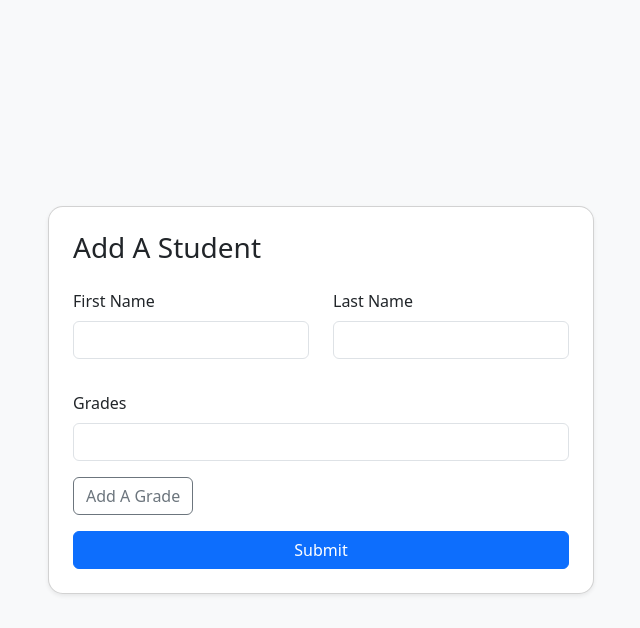
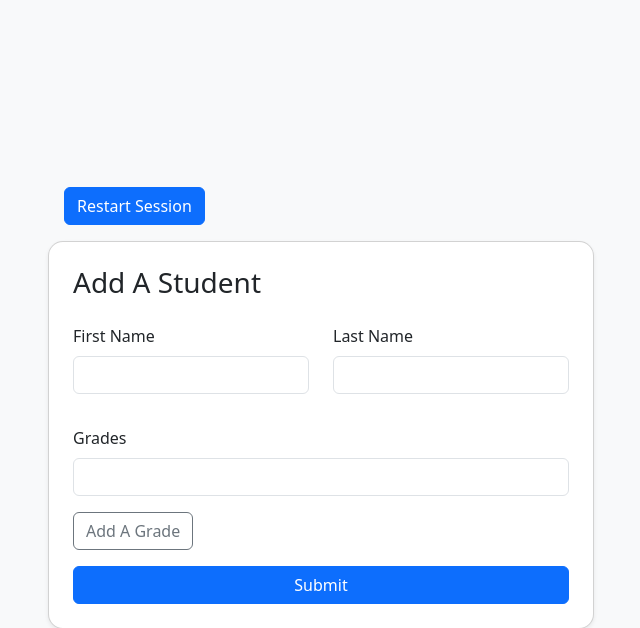
Before and after one commit to MohamedLouayChatti/tp-php-gl2, a PHP site: page / in a window 1280 px wide. Shown: the top 628 px of the page, without its empty margins (319-959 px from the left). Run offline with PHP 8.4, Linux system fonts and the light colour scheme.

Commit message:
Adding "restart session"  button without functionality

```diff
--- a/Concepts-de-base/Students.php
+++ b/Concepts-de-base/Students.php
@@ -29,7 +29,12 @@ if ($_SERVER["REQUEST_METHOD"] == "POST") {
 
 <body>
 
+
+
     <div class="container mt-4">
+        <div class="p-3 reset">
+                                    <button  class="btn btn-primary ">Restart Session</button>
+        </div>
         <div class="card">
             <div class="card-header fw-bold"><?php echo ($nom); ?></div>
             <ul class="list-group" id="gradesList">
--- a/Concepts-de-base/index.php
+++ b/Concepts-de-base/index.php
@@ -14,6 +14,9 @@
         <div class="container py-5 h-100">
             <div class="row justify-content-center align-items-center h-100">
                 <div class="col-lg-8 col-xl-6">
+                    <div class="p-3 reset">
+                        <button  class="btn btn-primary ">Restart Session</button>
+                    </div>
                     <div class="card shadow-sm" style="border-radius: 15px;">
                         <div class="card-body p-4">
                             <h3 class="mb-4">Add A Student</h3>
```
Also changed, not shown: 1 other file.
